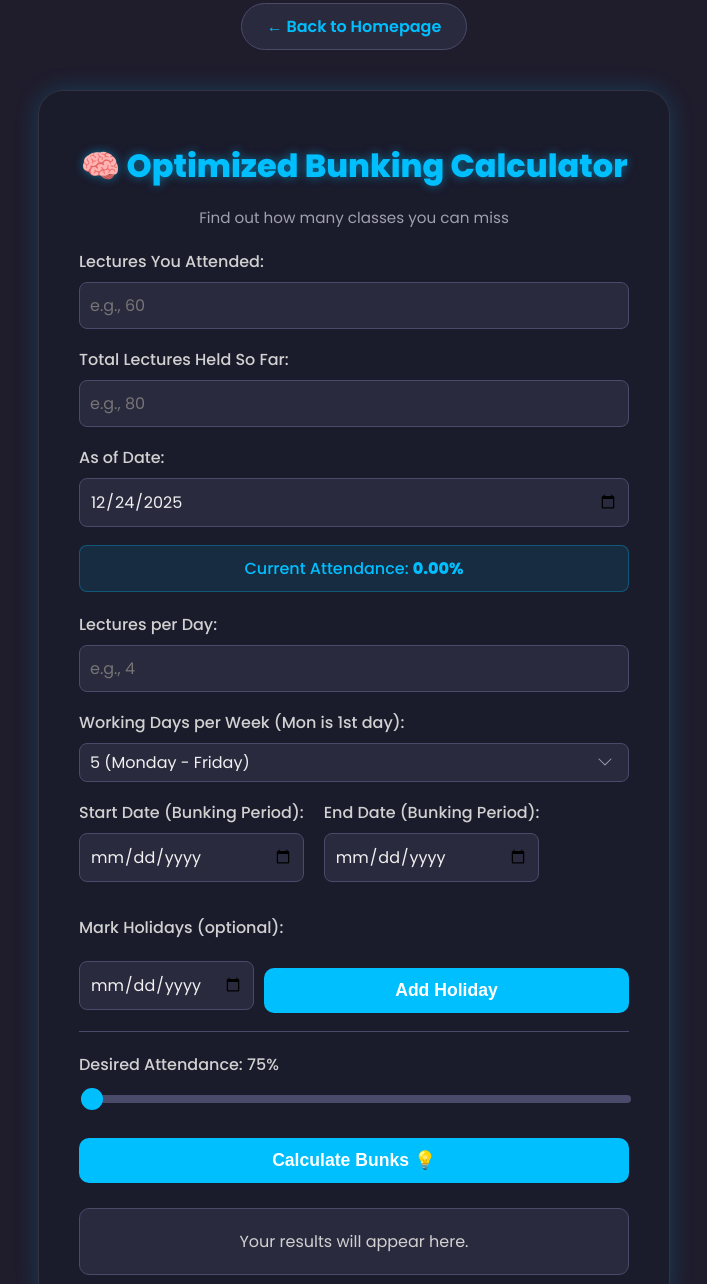
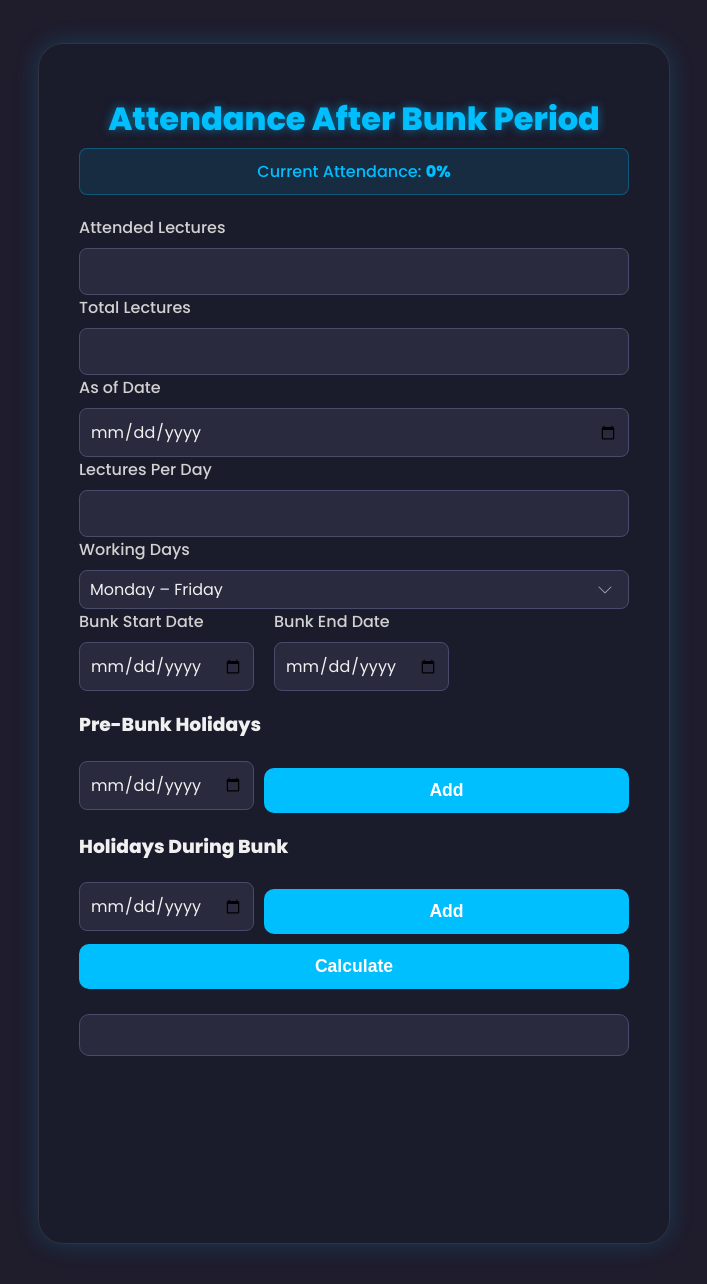
Before and after one commit to MavericK1oo1/Bunk-Dynamics, a plain HTML site: page option2.html in a window 1280 px wide. Shown: the part 37-1321 px from the top of the page, without its empty margins (286-993 px from the left). Drawn offline with nearby package versions, Linux system fonts and the light colour scheme.

Commit message:
option2.html

```diff
--- a/option2.html
+++ b/option2.html
@@ -1,95 +1,80 @@
 <!DOCTYPE html>
 <html lang="en">
 <head>
-  <meta charset="UTF-8" />
-  <meta name="viewport" content="width=device-width, initial-scale=1.0" />
-  <title>Bunk Wunk - Optimized Bunking</title>
-  <link rel="stylesheet" href="option2.css" />
+  <meta charset="UTF-8">
+  <title>Attendance After Bunk</title>
+  <link rel="stylesheet" href="option2.css">
   <script src="https://cdn.jsdelivr.net/npm/chart.js"></script>
 </head>
-<body class="dark-mode">
-  <div class="back-to-home">
-    <a href="index.html">← Back to Homepage</a>
+<body>
+
+<div class="container">
+
+  <h1>Attendance After Bunk Period</h1>
+
+  <div class="attendance-display">
+    Current Attendance:
+    <strong id="currentAttendance">0%</strong>
   </div>
 
-  <div class="container">
-    <h1>🧠 Optimized Bunking Calculator</h1>
-    <p class="subtitle">Find out how many classes you can miss</p>
+  <label>Attended Lectures</label>
+  <input type="number" id="attendedLectures">
 
-    <div class="input-group">
-      <label>Lectures You Attended:</label>
-      <input type="number" id="attendedLectures" placeholder="e.g., 60" />
-    </div>
+  <label>Total Lectures</label>
+  <input type="number" id="totalLectures">
 
-    <div class="input-group">
-      <label>Total Lectures Held So Far:</label>
-      <input type="number" id="totalLectures" placeholder="e.g., 80" />
-    </div>
+  <label>As of Date</label>
+  <input type="date" id="asOfDate">
 
-    <div class="input-group">
-        <label>As of Date:</label>
-        <input type="date" id="asOfDate" />
-    </div>
+  <label>Lectures Per Day</label>
+  <input type="number" id="lecturesPerDay">
 
-    <div class="attendance-display">
-      Current Attendance: <strong id="currentAttendance">0.00%</strong>
-    </div>
-
-    <div class="input-group">
-      <label>Lectures per Day:</label>
-      <input type="number" id="lecturesPerDay" placeholder="e.g., 4" />
-    </div>
-
-    <div class="input-group">
-      <label for="workingDays">Working Days per Week (Mon is 1st day):</label>
+  <label>Working Days</label>
   <select id="workingDays">
-        <option value="5" selected>5 (Monday - Friday)</option>
-        <option value="6">6 (Monday - Saturday)</option>
+    <option value="5">Monday – Friday</option>
+    <option value="6">Monday – Saturday</option>
   </select>
-    </div>
 
   <div class="date-range">
-      <div class="input-group">
-        <label>Start Date (Bunking Period):</label>
-        <input type="date" id="startDate" />
+    <div>
+      <label>Bunk Start Date</label>
+      <input type="date" id="startDate">
     </div>
-      <div class="input-group">
-        <label>End Date (Bunking Period):</label>
-        <input type="date" id="endDate" />
+    <div>
+      <label>Bunk End Date</label>
+      <input type="date" id="endDate">
     </div>
   </div>
 
-    <!-- 🗓️ Holiday Container -->
-    <div class="input-group" id="holidaySection">
-      <label>Mark Holidays (optional):</label>
-      <div id="holidayList" class="holiday-list"></div>
+  <!-- Pre-bunk holidays -->
+  <h3>Pre-Bunk Holidays</h3>
   <div class="holiday-input">
-        <input type="date" id="holidayDate" />
-        <button type="button" id="addHolidayBtn">Add Holiday</button>
+    <input type="date" id="preHolidayDate">
+    <button id="addPreHolidayBtn">Add</button>
   </div>
+  <div id="preHolidayList" class="holiday-list"></div>
+
+  <!-- During bunk holidays -->
+  <h3>Holidays During Bunk</h3>
+  <div class="holiday-input">
+    <input type="date" id="bunkHolidayDate">
+    <button id="addBunkHolidayBtn">Add</button>
+  </div>
+  <div id="bunkHolidayList" class="holiday-list"></div>
+
+  <button id="calculateBtn">Calculate</button>
+
+  <div id="result"></div>
+
+  <div id="chartContainer">
+    <canvas id="attendanceTrendChart"></canvas>
   </div>
 
-    <div id="targetAttendanceSection" class="hidden">
-      <hr>
-      <div class="input-group">
-        <label for="targetPercentage">Desired Attendance: <span id="sliderValue">75%</span></label>
-        <input type="range" id="targetPercentage" min="75" max="100" value="75" step="0.1">
-      </div>
-    </div>
-
-    <button id="calculateBtn">Calculate Bunks 💡</button>
-
-    <div id="result">Your results will appear here.</div>
-
-    <div id="chartContainer" class="chart-container hidden">
-        <canvas id="attendanceTrendChart"></canvas>
-    </div>
 </div>
 
 <script src="option2.js"></script>
    <div class="typewriter">
   <p>💤 Built by <span>Vivek Verma</span> (while bunking class)</span></p>
 </div>
-
 </body>
 </html>
```
Lines whose indentation alone changed are shown as unchanged.
